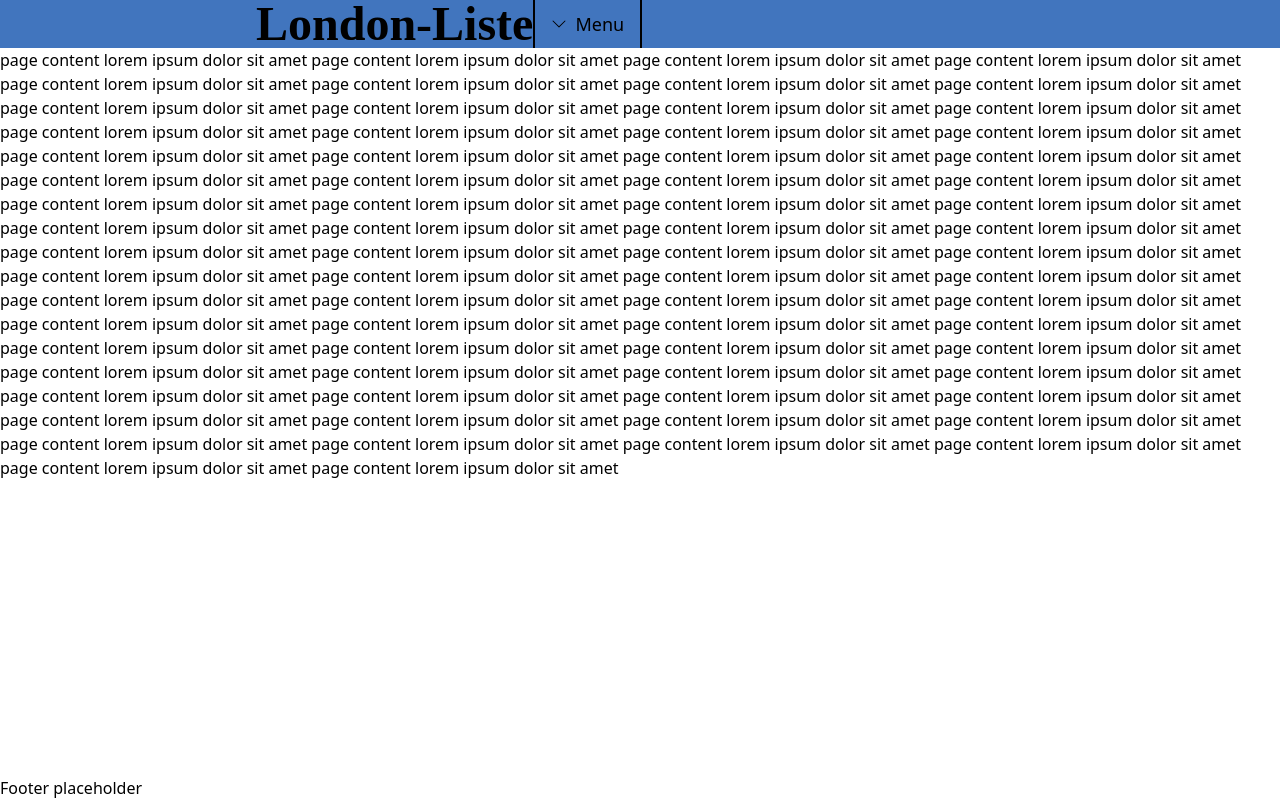
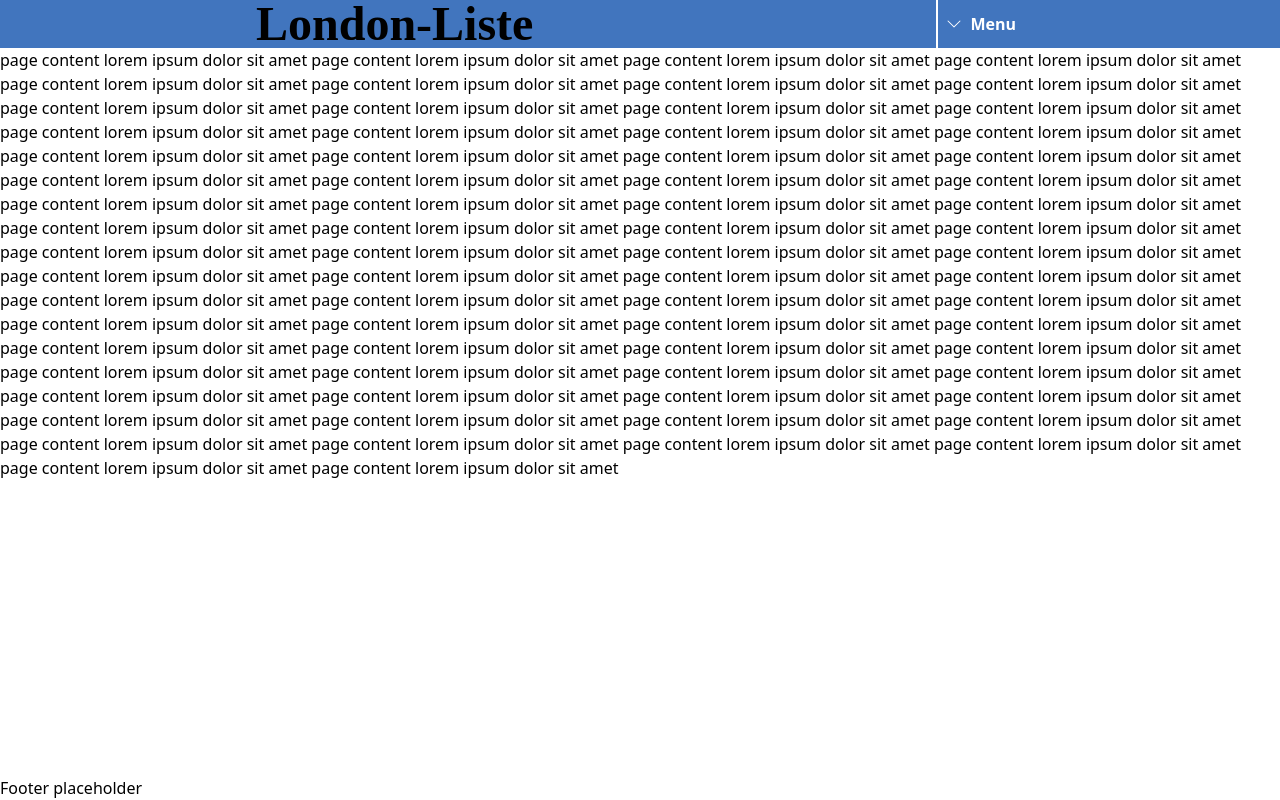
Before and after one commit to a1v0/london-liste, a Next.js app: page / in a window 1280 px wide. Built offline with nearby package versions, Linux system fonts and the light colour scheme; a web font is replaced by a local one.

Commit message:
Move button state logic to parent component

```diff
--- a/app/Header.jsx
+++ b/app/Header.jsx
@@ -1,13 +1,27 @@
+"use client";
+
 import Logo from "./Logo";
 import Nav from "./Nav";
+import Menu from "./Menu";
+
+import React, { useEffect, useState } from "react";
+import { usePathname } from "next/navigation";
 
 export default function Header() {
+	const [showMenu, setShowMenu] = useState(false);
+
+	const pathname = usePathname();
+	useEffect(() => {
+		setShowMenu(false);
+	}, [pathname]);
+
 	return (
 		<header className="sticky bg-brand-blue top-0">
-			<div className="flex clear-gutters">
+			<div className="flex clear-gutters justify-between">
 				<Logo />
-				<Nav />
+				<Nav showMenu={showMenu} setShowMenu={setShowMenu} />
 			</div>
+			{showMenu ? <Menu /> : ""}
 		</header>
 	);
 }
--- a/app/Nav.jsx
+++ b/app/Nav.jsx
@@ -1,16 +1,4 @@
-"use client";
-
-import React, { useEffect, useState } from "react";
-import { usePathname } from "next/navigation";
-
-export default function Nav() {
-	const [showMenu, setShowMenu] = useState(false);
-
-	const pathname = usePathname();
-	useEffect(() => {
-		setShowMenu(false);
-	}, [pathname]);
-
+export default function Nav(props) {
 	const downChevronPath =
 			"M1.646 4.646a.5.5 0 0 1 .708 0L8 10.293l5.646-5.647a.5.5 0 0 1 .708.708l-6 6a.5.5 0 0 1-.708 0l-6-6a.5.5 0 0 1 0-.708z",
 		upChevronPath =
@@ -20,9 +8,9 @@ export default function Nav() {
 		<nav>
 			<button
 				onClick={() => {
-					setShowMenu(!showMenu);
+					props.setShowMenu(!props.showMenu);
 				}}
-				className="flex h-full w-full items-center border-x-2 border-x-softer-black px-4 py-1 text-lg"
+				className="text-[white] h-full p-2 flex items-center font-bold border-l-[white] border-l-2"
 			>
 				<svg
 					xmlns="http://www.w3.org/2000/svg"
@@ -31,7 +19,8 @@ export default function Nav() {
 				>
 					<path
 						fillRule="evenodd"
-						d={showMenu ? upChevronPath : downChevronPath}
+						fill="white"
+						d={props.showMenu ? upChevronPath : downChevronPath}
 					/>
 				</svg>
 				Menu
```
